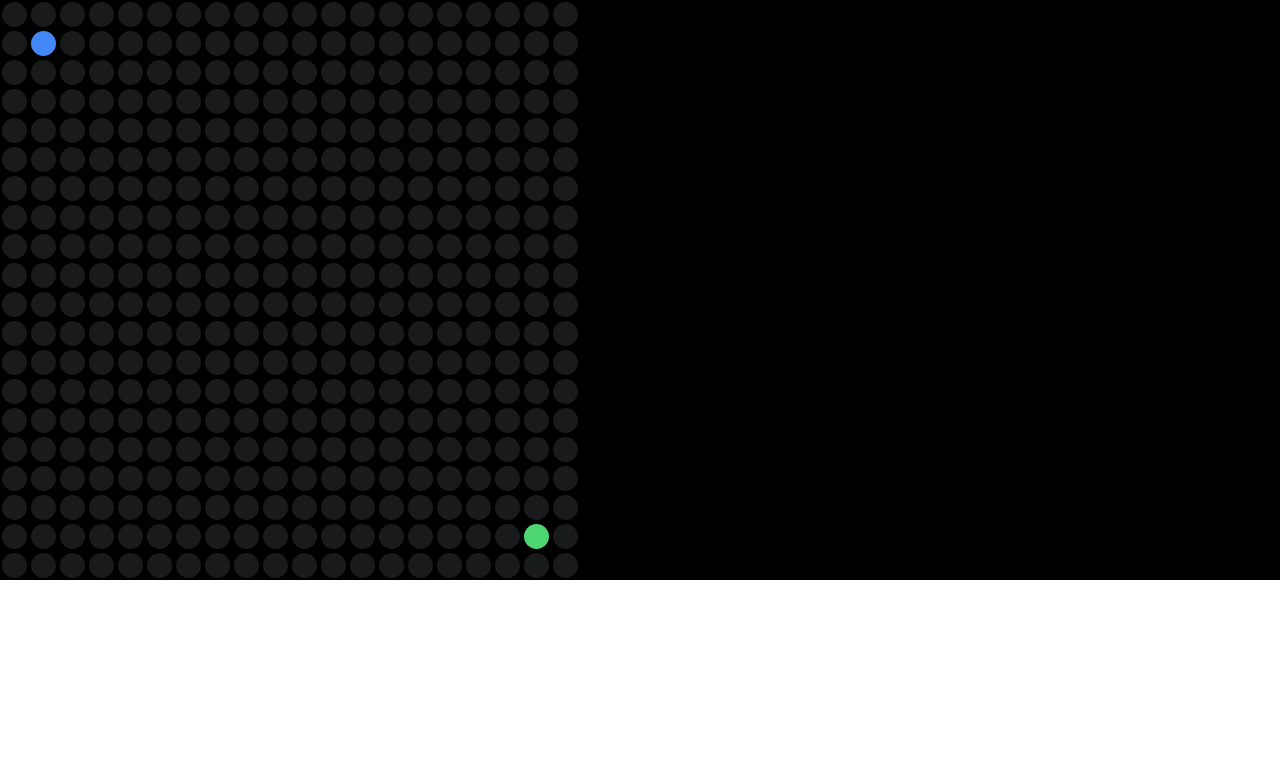
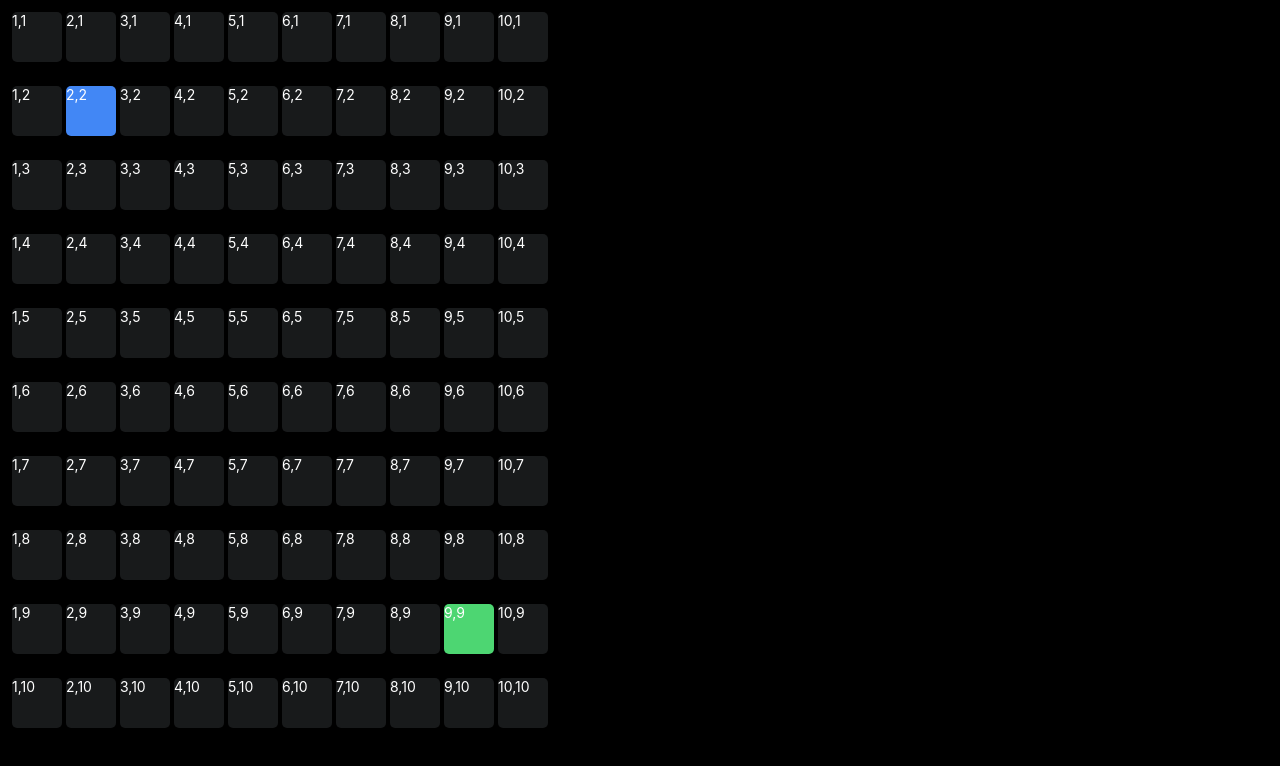
Before and after one commit to uhrjun/PathfindingVis, a React (Create React App) app: page / in a window 1280 px wide. Shown: the top 766 px of the page. Built offline with nearby package versions, Linux system fonts and the light colour scheme.

Commit message:
Optimized

```diff
--- /dev/null
+++ b/src/algorithms/djikstra.js
@@ -0,0 +1,66 @@
+// Performs Dijkstra's algorithm; returns *all* nodes in the order
+// in which they were visited. Also makes nodes point back to their
+// previous node, effectively allowing us to compute the shortest path
+// by backtracking from the finish node.
+export function dijkstra(grid, startNode, finishNode) {
+	const visitedNodesInOrder = [];
+	startNode.distance = 0;
+	const unvisitedNodes = getAllNodes(grid);
+	while (!!unvisitedNodes.length) {
+		sortNodesByDistance(unvisitedNodes);
+		const closestNode = unvisitedNodes.shift();
+		// If we encounter a wall, we skip it.
+		if (closestNode.isWall) continue;
+		// If the closest node is at a distance of infinity,
+		// we must be trapped and should therefore stop.
+		if (closestNode.distance === Infinity) return visitedNodesInOrder;
+		closestNode.isVisited = true;
+		visitedNodesInOrder.push(closestNode);
+		if (closestNode === finishNode) return visitedNodesInOrder;
+		updateUnvisitedNeighbors(closestNode, grid);
+	}
+}
+
+function sortNodesByDistance(unvisitedNodes) {
+	unvisitedNodes.sort((nodeA, nodeB) => nodeA.distance - nodeB.distance);
+}
+
+function updateUnvisitedNeighbors(node, grid) {
+	const unvisitedNeighbors = getUnvisitedNeighbors(node, grid);
+	for (const neighbor of unvisitedNeighbors) {
+		neighbor.distance = node.distance + 1;
+		neighbor.previousNode = node;
+	}
+}
+
+function getUnvisitedNeighbors(node, grid) {
+	const neighbors = [];
+	const { col, row } = node;
+	if (row > 0) neighbors.push(grid[row - 1][col]);
+	if (row < grid.length - 1) neighbors.push(grid[row + 1][col]);
+	if (col > 0) neighbors.push(grid[row][col - 1]);
+	if (col < grid[0].length - 1) neighbors.push(grid[row][col + 1]);
+	return neighbors.filter((neighbor) => !neighbor.isVisited);
+}
+
+function getAllNodes(grid) {
+	const nodes = [];
+	for (const row of grid) {
+		for (const node of row) {
+			nodes.push(node);
+		}
+	}
+	return nodes;
+}
+
+// Backtracks from the finishNode to find the shortest path.
+// Only works when called *after* the dijkstra method above.
+export function getNodesInShortestPathOrder(finishNode) {
+	const nodesInShortestPathOrder = [];
+	let currentNode = finishNode;
+	while (currentNode !== null) {
+		nodesInShortestPathOrder.unshift(currentNode);
+		currentNode = currentNode.previousNode;
+	}
+	return nodesInShortestPathOrder;
+}
--- a/src/components/grid/grid.js
+++ b/src/components/grid/grid.js
@@ -1,62 +1,67 @@
 import { useState, useEffect } from "react";
+import * as styled from "./grid.styles";
 import Node from "../node/node";
-
-const START_NODE_ROW = 2;
-const START_NODE_COL = 2;
-const FINISH_NODE_ROW = 19;
-const FINISH_NODE_COL = 19;
+import {
+	dijkstra,
+	getNodesInShortestPathOrder,
+} from "../../algorithms/djikstra";
 
 export default function Grid() {
 	const [grid, setGrid] = useState([]);
+
+	const startRow = 2;
+	const startCol = 2;
+	const endRow = 9;
+	const endCol = 9;
+
 	useEffect(() => {
-		getInitialGrid();
-	}, []);
-	const getInitialGrid = () => {
+		function initGrid() {
 			const grid = [];
-		for (let row = 1; row < 21; row++) {
+			for (let row = 1; row < 11; row++) {
 				const currentRow = [];
-			for (let col = 1; col < 21; col++) {
-				currentRow.push(createNode(col, row));
+				for (let col = 1; col < 11; col++) {
+					currentRow.push(initNode(col, row));
 				}
 				grid.push(currentRow);
 			}
 			setGrid(grid);
-		return grid;
-	};
-	const createNode = (col, row) => {
+		}
+		initGrid();
+	}, [setGrid]);
+
+	const initNode = (col, row) => {
 		return {
 			col,
 			row,
-			isStart: row === START_NODE_ROW && col === START_NODE_COL,
-			isFinish: row === FINISH_NODE_ROW && col === FINISH_NODE_COL,
+			isStart: row === startRow && col === startCol,
+			isEnd: row === endRow && col === endCol,
 			distance: Infinity,
 			isVisited: false,
 			isWall: false,
 			previousNode: null,
 		};
 	};
+
 	return (
-		<>
-			<div style={{ backgroundColor: "black" }}>
-				{grid.map((row, rowIdx) => {
+		<div style={{ backgroundColor: "black", height: "100vh" }}>
+			{grid.map((row, rowIndex) => {
 				return (
-						<div key={rowIdx} style={{ display: "flex" }}>
-							{row.map((node, nodeIdx) => {
-								const { row, col, isFinish, isStart, isWall } = node;
+					<styled.Row key={rowIndex} style={{ display: "flex" }}>
+						{row.map((node, nodeIndex) => {
+							const { row, col, isEnd, isStart, isWall } = node;
 							return (
 								<Node
-										key={nodeIdx}
+									key={nodeIndex}
 									col={col}
 									row={row}
-										isEnd={isFinish}
 									isStart={isStart}
+									isEnd={isEnd}
 									isWall={isWall}></Node>
+							);
+						})}
+					</styled.Row>
 				);
 			})}
 		</div>
 	);
-				})}
-			</div>
-		</>
-	);
 }
--- a/src/components/grid/grid.styles.js
+++ b/src/components/grid/grid.styles.js
@@ -0,0 +1,6 @@
+import styled from "styled-components";
+
+export const Row = styled.div`
+	display: flex;
+	padding: 10px;
+`;
--- a/src/components/node/node.js
+++ b/src/components/node/node.js
@@ -2,6 +2,8 @@ import * as styled from "./node.styles";
 
 export default function Node({ col, row, isStart, isEnd, isWall }) {
 	return (
-		<styled.Node isStart={isStart} isEnd={isEnd} isWall={isWall}></styled.Node>
+		<styled.Node isStart={isStart} isEnd={isEnd} isWall={isWall}>
+			{col},{row}
+		</styled.Node>
 	);
 }
--- a/src/components/node/node.styles.js
+++ b/src/components/node/node.styles.js
@@ -1,11 +1,13 @@
 import styled from "styled-components";
 
 export const Node = styled.div`
-	width: 25px;
-	height: 25px;
+	width: 50px;
+	height: 50px;
 	border: 2px solid inherit;
 	margin: 2px;
-	border-radius: 50px;
+	color: white;
+	font-size: 14px;
+	border-radius: 5px;
 	background-color: ${(props) => {
 		if (props.isStart === true) {
 			return "#4287f5";
```
Lines whose indentation alone changed are shown as unchanged.
